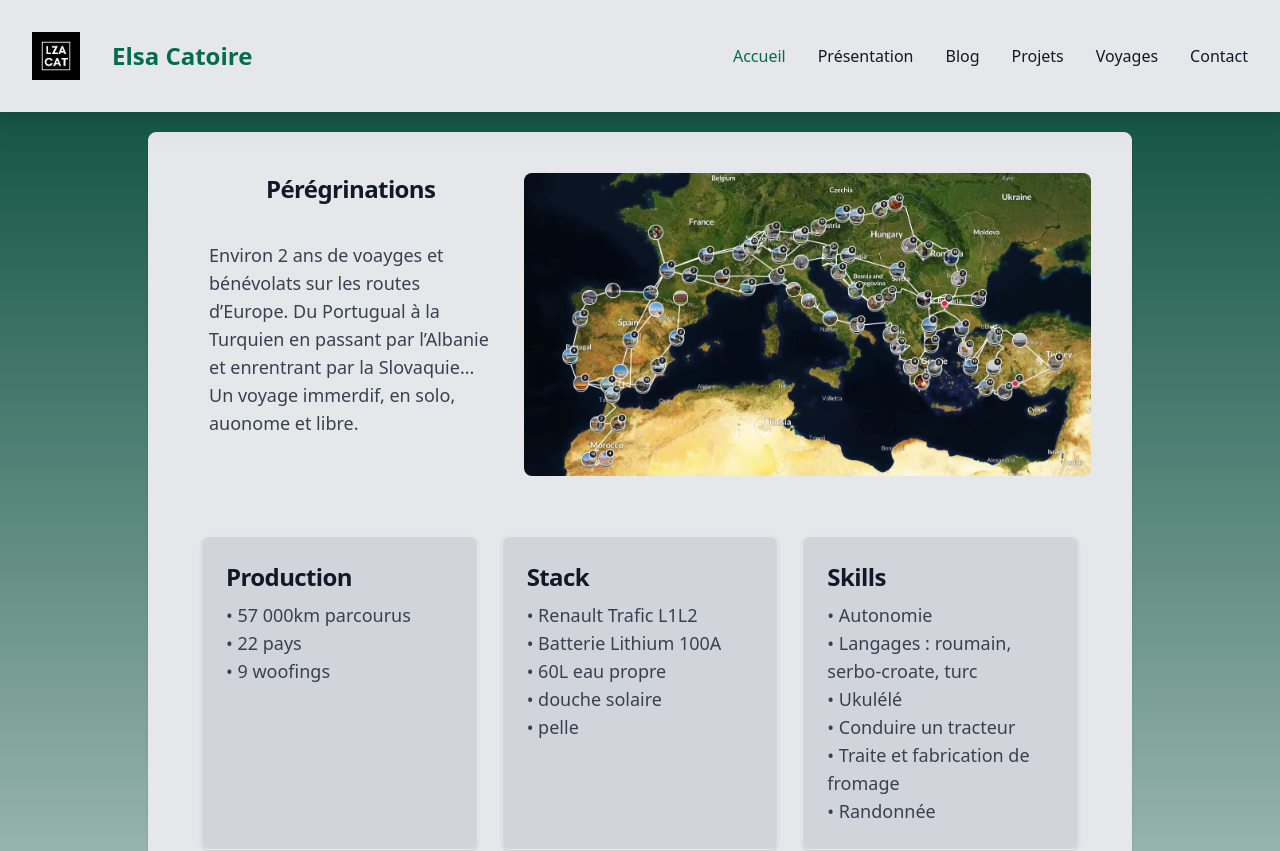
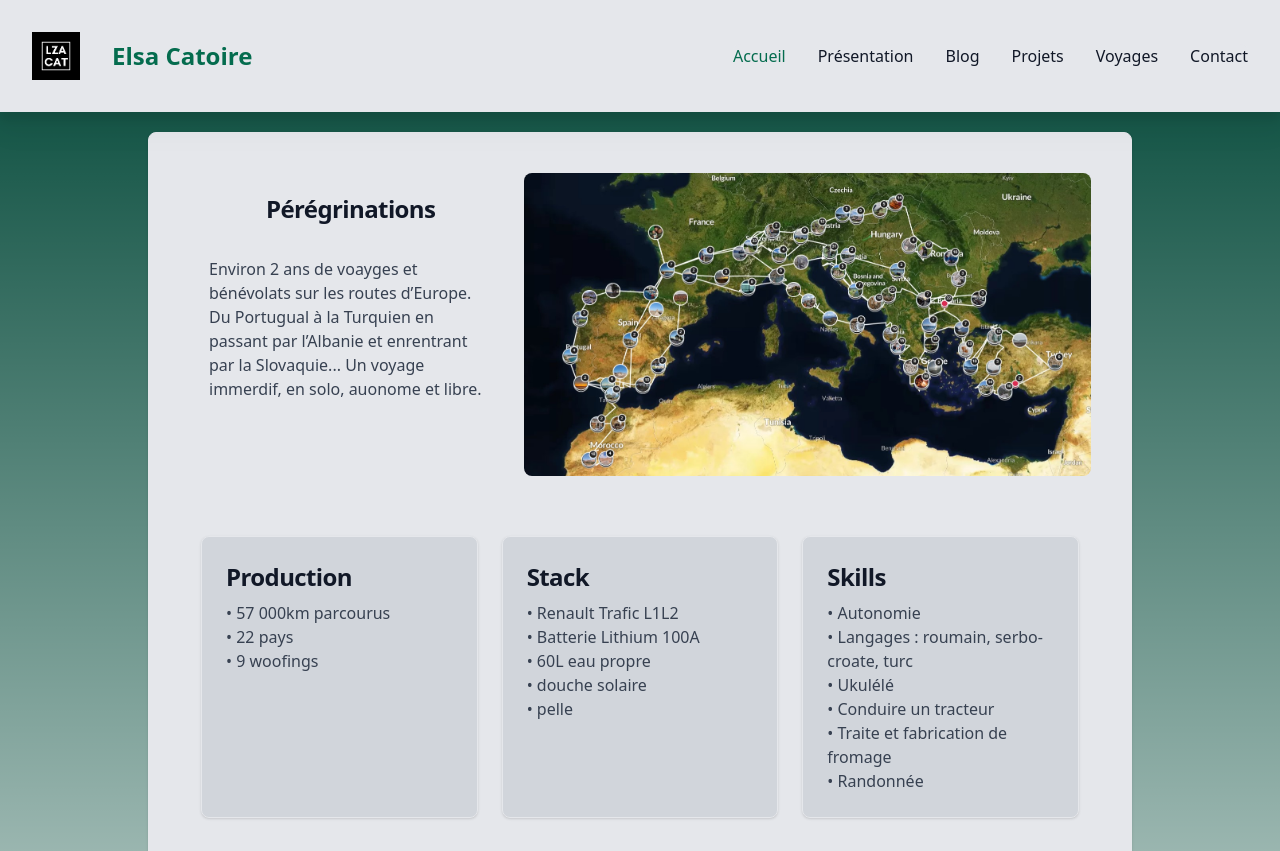
Before and after one commit to elsacatoire/blog-next, a Next.js app: page /voyages in a window 1280 px wide. Shown: the top 851 px of the page. Built offline with nearby package versions, Linux system fonts and the light colour scheme.

Commit message:
font size

```diff
--- a/app/contact/page.tsx
+++ b/app/contact/page.tsx
@@ -4,7 +4,7 @@ import Image from "next/image"
 export default function Contact() {
     return (
         <main>
-            <div className="text-lg text-left block p-10 text-gray-900 bg-gray-200 border border-gray-200 rounded-lg shadow  dark:bg-gray-800 dark:border-gray-700 dark:hover:bg-gray-700">
+            <div className="text-base text-left block p-10 text-gray-900 bg-gray-200 border border-gray-200 rounded-lg shadow  dark:bg-gray-800 dark:border-gray-700 dark:hover:bg-gray-700">
                 <div className="flex flex-col-reverse md:flex-row md:space-x-8 items-start">
                     <div className="md:w-2/3 md:order-2 ml-5">
                         <h5 className="text-center mb-2 text-2xl font-bold tracking-tight text-gray-900 dark:text-white">
--- a/app/presentation/page.tsx
+++ b/app/presentation/page.tsx
@@ -3,7 +3,7 @@ import MyProfilePic from "../components/MyProfilePic"
 export default function Présentation() {
     return (
         <main >
-            <div className="text-lg text-left block max-w-m p-6 text-gray-900 bg-gray-200 border border-gray-200 rounded-lg shadow  dark:bg-gray-800 dark:border-gray-700 dark:hover:bg-gray-700">
+            <div className="text-base text-left block max-w-m p-6 text-gray-900 bg-gray-200 border border-gray-200 rounded-lg shadow  dark:bg-gray-800 dark:border-gray-700 dark:hover:bg-gray-700">
                 <div className="flex flex-wrap mt-5">
                     <div className="md:w-2/3 md:order-1 pr-12">
                         <h5 className="mb-2 text-2xl font-bold tracking-tight text-gray-900 dark:text-white">En savoir un petit peu plus sur moi 👋&nbsp;</h5>
--- a/app/voyages/page.tsx
+++ b/app/voyages/page.tsx
@@ -6,21 +6,18 @@ import Image from "next/image";
 export default function Voyages() {
     return (
         <main>
-            <div className="text-lg text-left block p-10 text-gray-900 bg-gray-200 border border-gray-200 rounded-lg shadow  dark:bg-gray-800 dark:border-gray-700 dark:hover:bg-gray-700">
+            <div className="text-base text-left block p-10 text-gray-900 bg-gray-200 border border-gray-200 rounded-lg shadow  dark:bg-gray-800 dark:border-gray-700 dark:hover:bg-gray-700">
                 <div className="flex flex-col-reverse md:flex-row md:space-x-8 items-start">
-                    <div className="md:w-1/3 md:order-1 ml-5">
+                    <div className="md:mt-5 md:w-1/3 md:order-1 ml-5">
                         <h5 className="text-center mb-2 text-2xl font-bold tracking-tight text-gray-900 dark:text-white">
                             Pérégrinations
                         </h5>
                         <br />
                         <p className="font-normal text-gray-700 dark:text-gray-400">
                             Environ 2 ans de voayges et bénévolats sur les routes d&rsquo;Europe. Du Portugual à la Turquien en passant par l&rsquo;Albanie et enrentrant par la Slovaquie... Un voyage immerdif, en solo, auonome et libre.
-
                         </p>
                         <br />
-
                     </div>
-
                     <div className="md:w-2/3 md:order-2 rounded-lg center">
                         <Link href="https://www.polarsteps.com/ElsaCatoire">
                             <Image
```
